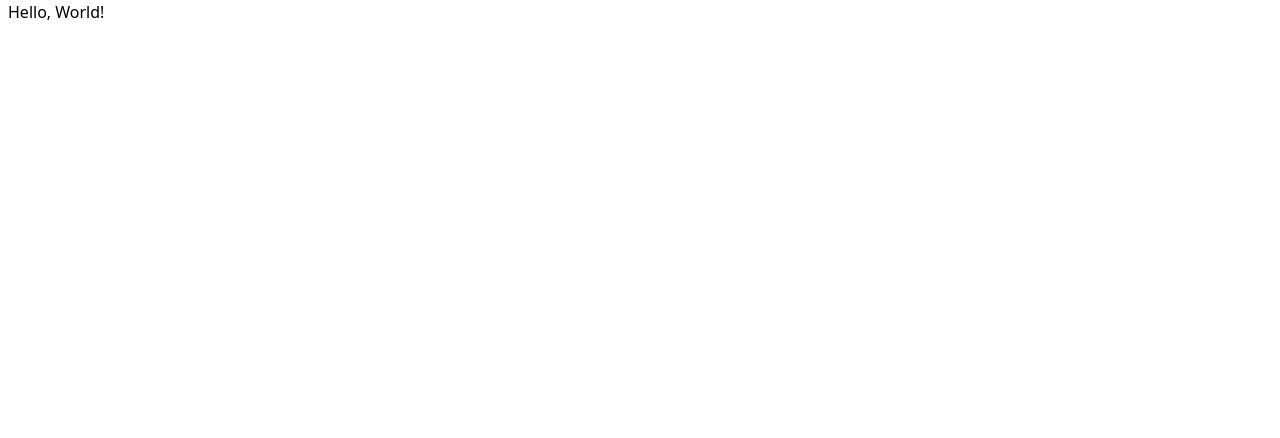
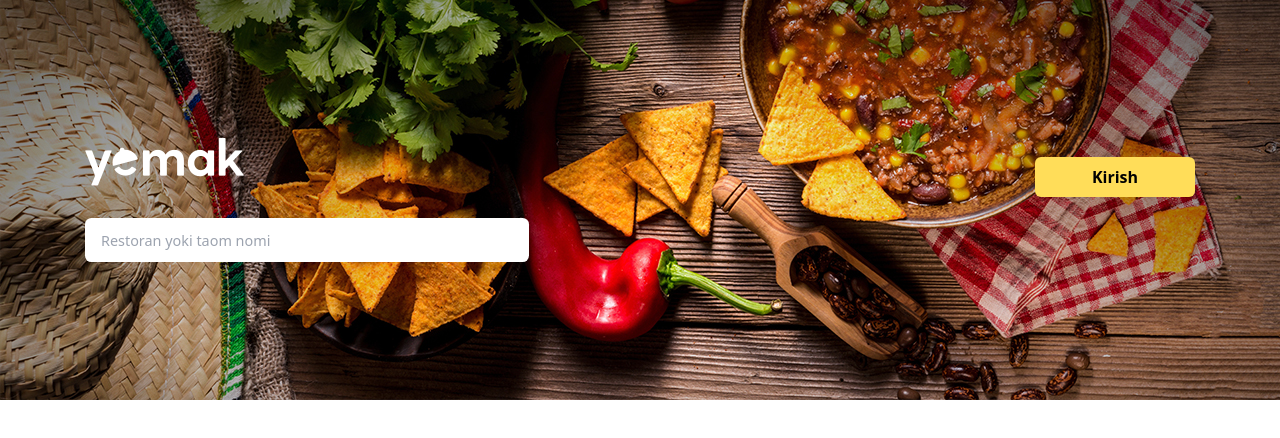
Before and after one commit to ABU-FRONTEND/yemak, a React (Vite) app: page / in a window 1280 px wide. Shown: the top 438 px of the page. Built offline with nearby package versions, Linux system fonts and the light colour scheme.

Commit message:
add header

```diff
--- a/src/App.tsx
+++ b/src/App.tsx
@@ -1,7 +1,8 @@
+import Header from "./components/Header/Header"
 const App: React.FC = (): JSX.Element => {
     return (
-        <div className="container px-2">
-            <h1>Hello, World!</h1>
+        <div className='text-[40px]'>
+            <Header/>
         </div>
     )
 }
--- /dev/null
+++ b/src/components/Header/Header.tsx
@@ -0,0 +1,22 @@
+import { FC } from "react"
+import { styles } from "../../styles"
+import { useState } from "react"
+const Header: FC = () => {
+    const [isOpen, setIsOpen] = useState<boolean>(false)
+  return (
+    <header className=" bg-header flex items-center h-[400px] bg-no-repeat bg-cover" >
+        <div className={`${styles.container} flex justify-between`}>
+            <div className=" w-full max-w-[444px]">
+            <img src={`./src/assets/img/Logos.png`} alt="logo" className="pb-[15px]" />
+            <input type="text" onFocus={() => setIsOpen(true)} onBlur={() => setIsOpen(false)} placeholder="Restoran yoki taom nomi" className=" w-full h-[2.8rem] outline-none rounded-[6.4px] z-30 relative px-[1rem] text-[0.9rem]"/>
+            {isOpen && <span className="absolute cursor-pointer top-0 right-0 w-full h-screen bg-[rgba(0,0,0,.5)]"></span>}
+            </div>
+            <div>
+                <button className=" w-[10rem] font-semibold text-[1rem] h-[40px] rounded-[6px] py-[1px] bg-[#ffdd59]">Kirish</button>
+            </div>
+        </div>
+    </header>
+  )
+}
+
+export default Header
--- /dev/null
+++ b/src/styles.ts
@@ -0,0 +1,3 @@
+export const styles = {
+    container : 'w-full max-w-[1110px] mx-auto',
+}
--- a/tailwind.config.js
+++ b/tailwind.config.js
@@ -5,7 +5,11 @@ export default {
         "./src/**/*.{js,ts,jsx,tsx}",
     ],
     theme: {
-        extend: {},
+        extend: {
+            backgroundImage: {
+                'header': "url('./src/assets/img/header-bg.jpg')",
+            }
+        },
     },
     plugins: [],
 }
```
Also changed, not shown: src/assets/img/Logos.png (added), src/assets/img/header-bg.jpg (added).
